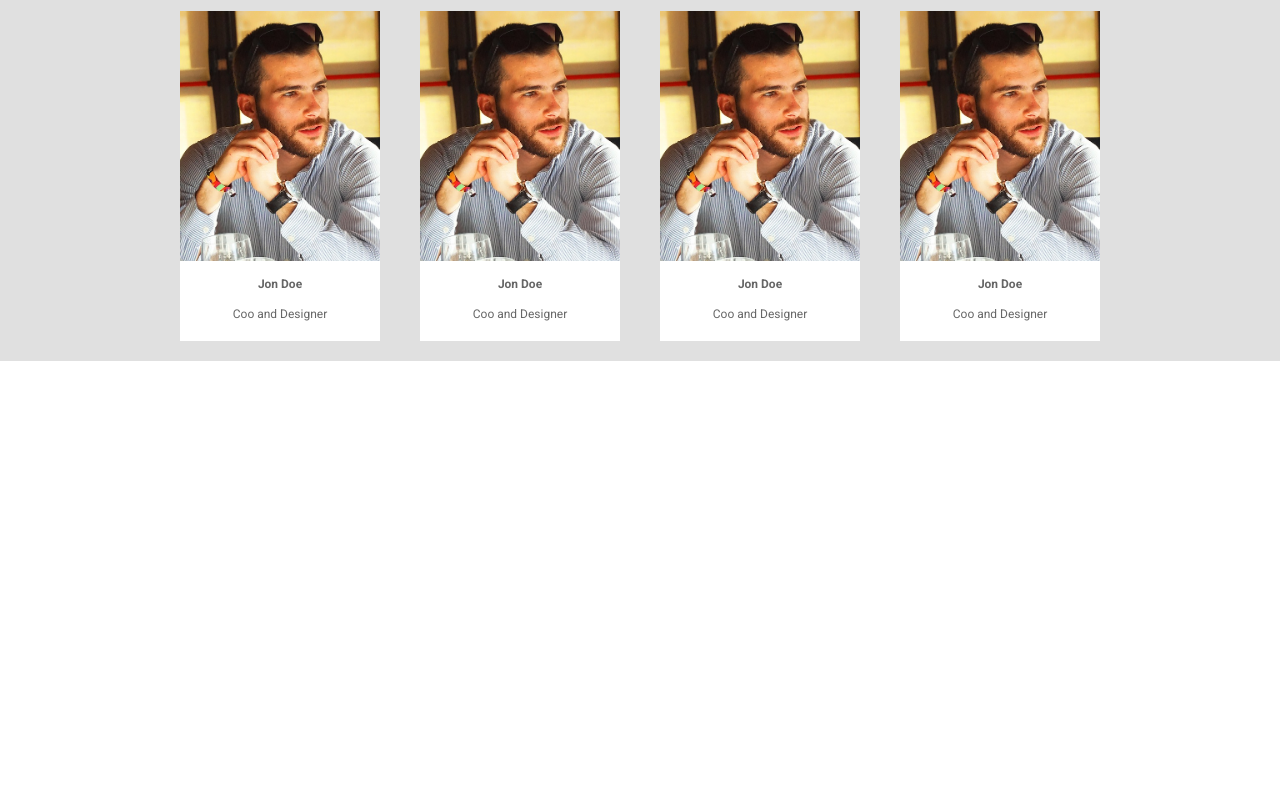
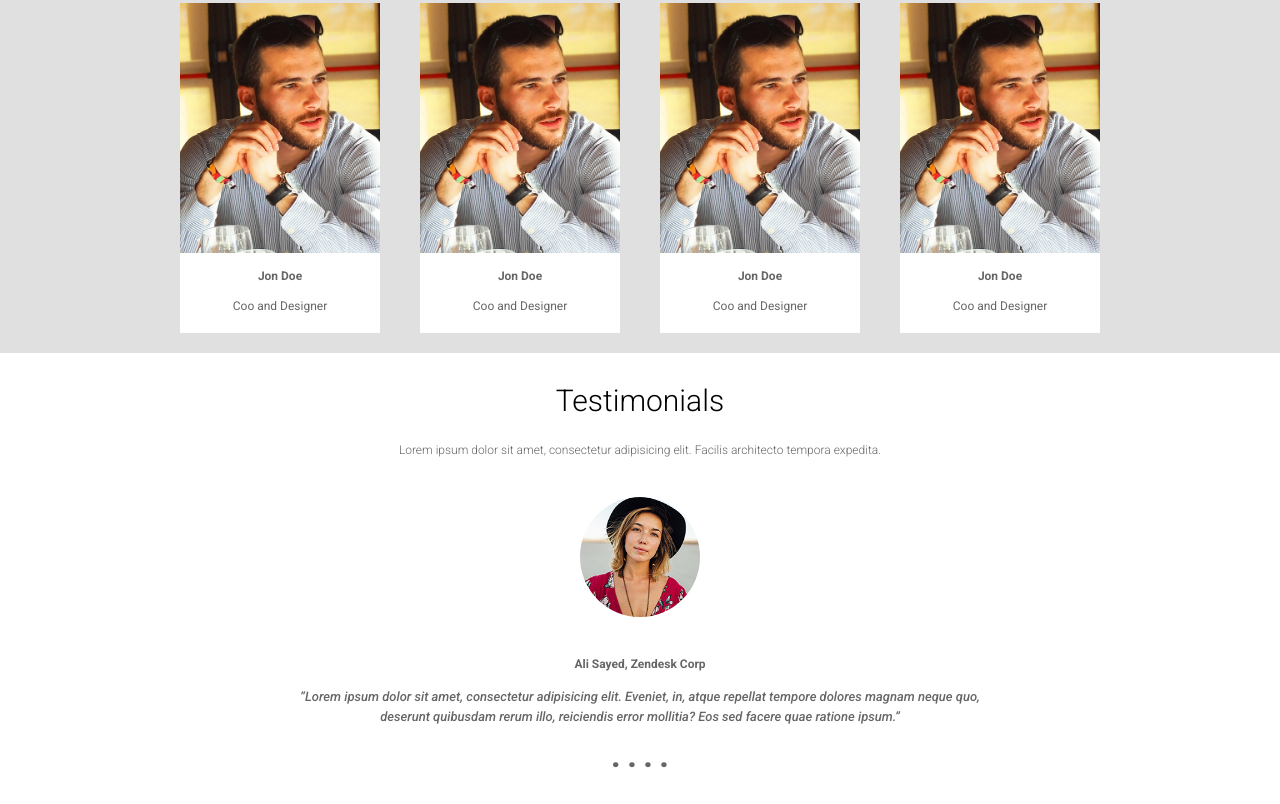
Before and after one commit to iGrubesic/treetopers, a website: page index.html in a window 1280 px wide. Shown: the part 4666-5470 px from the top of the page. Before the commit the page ends 5027 px from the top, so only its background shows below. Drawn offline with nearby package versions, Linux system fonts and the light colour scheme; files that its build step writes are made by us from their sources.

Commit message:
testimonial section finished

```diff
--- a/index.html
+++ b/index.html
@@ -123,7 +123,7 @@
                 </div>
             </div>
         </section>
-        <section class="container members">
+        <section class="members">
             <div class="wrapper">
                 <h2>Our Members</h2>
                 <p class="main-p">Lorem ipsum dolor sit amet, consectetur adipisicing elit. <br>Beatae dolorum ea accusamus fugiat quae repellendus, eos quos quibusdam</p>
@@ -143,11 +143,27 @@
                     <span>Coo and Designer</span>
                 </div>
                 <div class="card">
-                    <div class="profileImg"></div>
+                    <div class="profileImg">
+                    </div>
                     <h4>Jon Doe</h4>
                     <span>Coo and Designer</span>
                 </div>
             </div>
         </section>
+        <section class="testimonials">
+            <div class="test-wrap">
+              <h2>Testimonials</h2>
+              <p>Lorem ipsum dolor sit amet, consectetur adipisicing elit. Facilis architecto tempora expedita.</p>
+              <div class="circleImg"></div>
+              <h4>Ali Sayed, Zendesk Corp</h4>
+              <p class><q>Lorem ipsum dolor sit amet, consectetur adipisicing elit. Eveniet, in, atque repellat tempore dolores magnam neque quo,<br> deserunt quibusdam rerum illo, reiciendis error mollitia? Eos sed facere quae ratione ipsum.</q></p>
+              <div class="slideDot">
+                <span>.</span>
+                <span>.</span>
+                <span>.</span>
+                <span>.</span>
+              </div>
+            </div>
+        </section>
     </body>
 </html>
--- /dev/null
+++ b/style/sass/_testimonials.scss
@@ -0,0 +1,51 @@
+.testimonials {
+    width: 100%;
+    .test-wrap {
+    width: 80%;
+    margin: 3rem 10%;
+    }
+    h2 {
+    font-size: 3rem;
+    font-weight: 300;
+    text-align: center;
+    width: 100%;
+    }
+    p {
+    text-align: center;
+    color: #666;
+    font-weight: 300;
+    width: 100%;
+    }
+    q {
+    text-align: center;
+    color: #666;
+    font-weight: 300;
+    width: 100%;
+    font-style: italic;
+    font-size: 1.3rem;
+    line-height: 2rem;
+    }
+    h4 {
+    text-align: center;
+    color: #666;
+    display: block;
+    }
+    .circleImg {
+        width: 120px;
+        height: 120px;
+        border-radius: 50%;
+        background-image: url("../img/testImg.jpg");
+        background-size: contain;
+        margin: 4rem auto;
+    }
+    .slideDot {
+        text-align: center;
+        span {
+            font-size: 3rem;
+            color: #666;
+            font-weight: 800;
+            cursor: pointer;
+            padding: 0.2rem;
+        }
+    }
+ }
--- a/style/sass/main.scss
+++ b/style/sass/main.scss
@@ -5,6 +5,7 @@
 @import 'videoWrapper';
 @import 'sectionProjects';
 @import 'members';
+@import 'testimonials';
 
 html {
     font-size: 62.5%;
```
Also changed, not shown: img/testImg.jpg (added), testPic.jpg (added).
